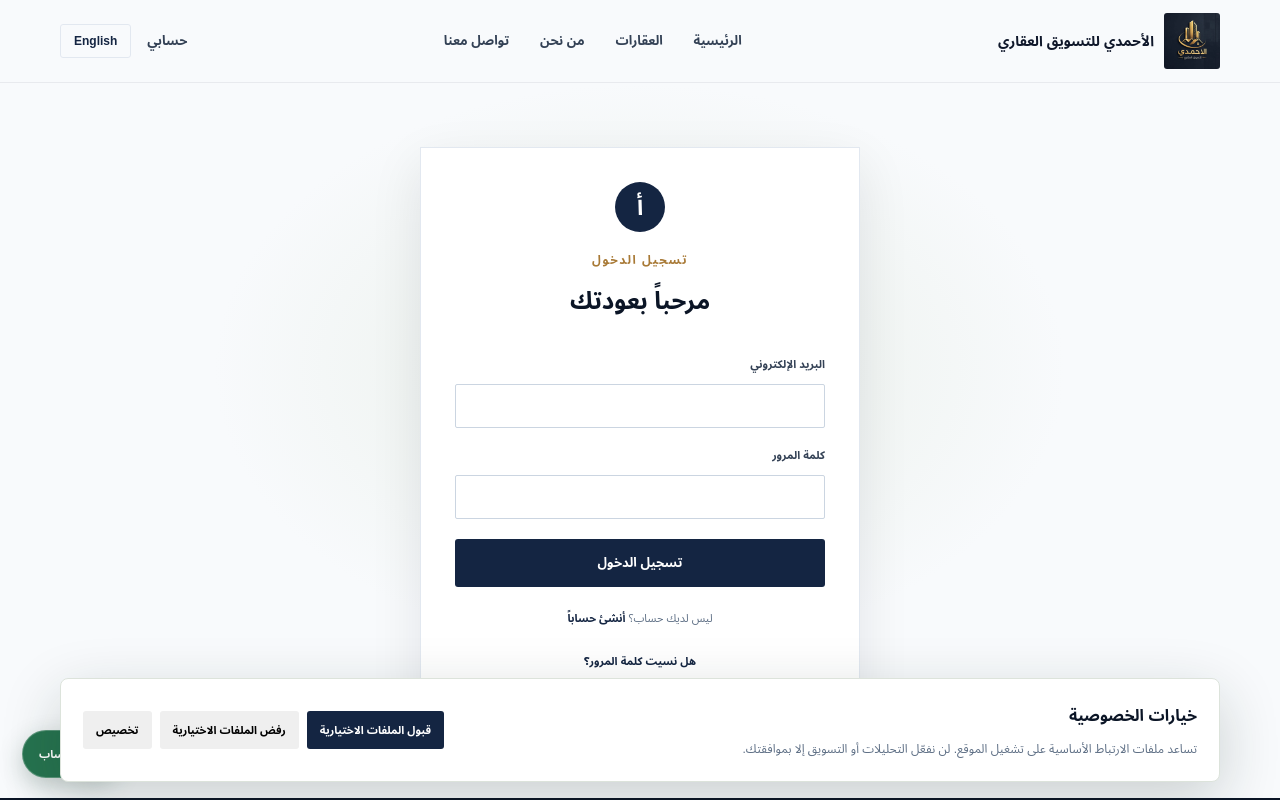
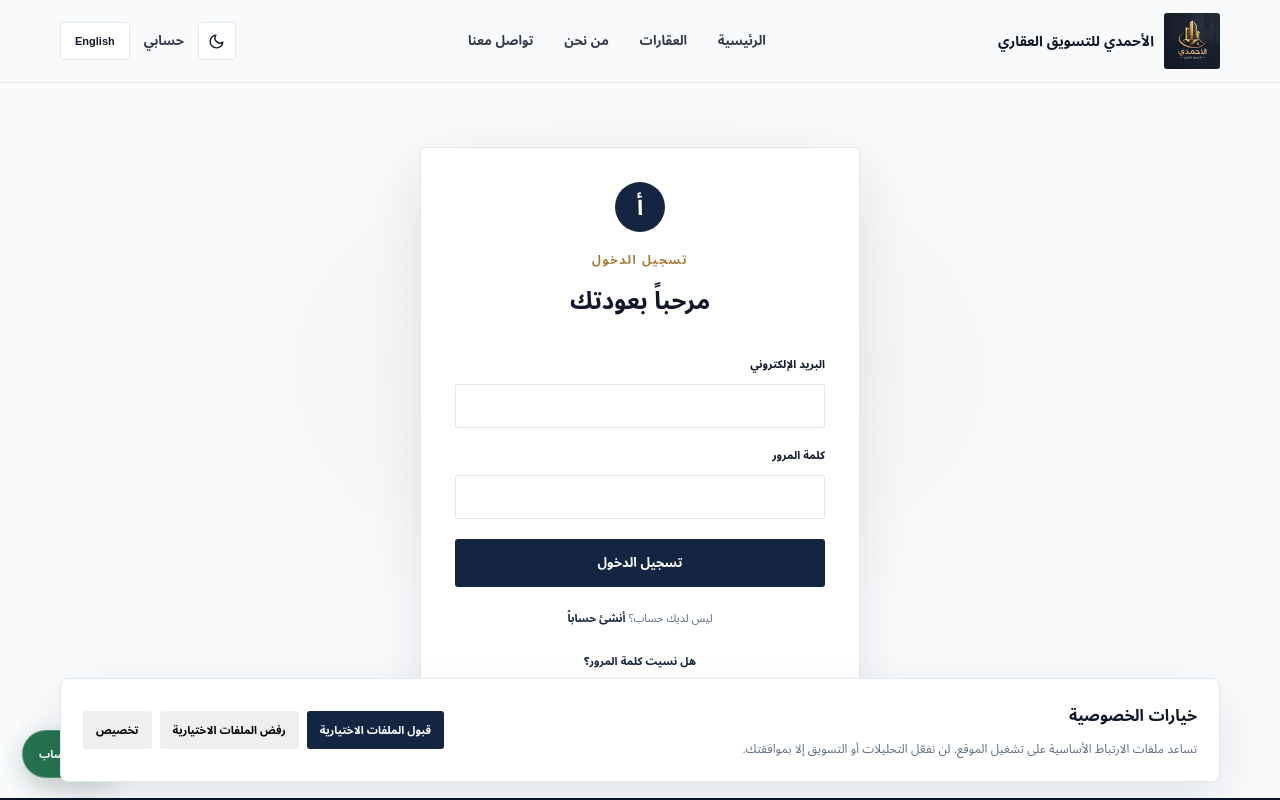
Before and after one commit to Maged6556/al-ahmadi-real-estate, a Next.js app in the folder apps/web/: page /ar/login in a window 1280 px wide. Shown: the top 800 px of the page. Built offline with nearby package versions, Linux system fonts and the light colour scheme; no server answers.

Commit message:
feat(web): add luxury dark mode with theme toggle and zero-FOUC support

```diff
--- a/apps/web/src/app/globals.css
+++ b/apps/web/src/app/globals.css
@@ -3,7 +3,8 @@
   --ink: #0f172a;
   --muted: #5e6f85;
   --paper: #f8fafc;
-  --white: #fff;
+  --white: #ffffff;
+  --surface-raised: #f1f5f9;
   --green: #142542;
   --green-dark: #0b1526;
   --green-soft: #edf3f9;
@@ -18,6 +19,44 @@
   text-rendering: optimizeLegibility;
 }
 
+[data-theme="dark"] {
+  color-scheme: dark;
+  --ink: #f8fafc;
+  --muted: #94a3b8;
+  --paper: #080d1a;
+  --white: #0f172a;
+  --surface-raised: #182338;
+  --green: #60a5fa;
+  --green-dark: #070d17;
+  --green-soft: #17253d;
+  --gold: #dfb15b;
+  --gold-light: #2a2318;
+  --gold-dark: #caa055;
+  --line: #1e293b;
+  --rose: #f87171;
+  --shadow: 0 18px 50px rgb(0 0 0 / 55%);
+}
+
+@media (prefers-color-scheme: dark) {
+  :root:not([data-theme="light"]) {
+    color-scheme: dark;
+    --ink: #f8fafc;
+    --muted: #94a3b8;
+    --paper: #080d1a;
+    --white: #0f172a;
+    --surface-raised: #182338;
+    --green: #60a5fa;
+    --green-dark: #070d17;
+    --green-soft: #17253d;
+    --gold: #dfb15b;
+    --gold-light: #2a2318;
+    --gold-dark: #caa055;
+    --line: #1e293b;
+    --rose: #f87171;
+    --shadow: 0 18px 50px rgb(0 0 0 / 55%);
+  }
+}
+
 * {
   box-sizing: border-box;
 }
@@ -31,6 +70,9 @@ body {
   min-height: 100vh;
   background: var(--paper);
   color: var(--ink);
+  transition:
+    background-color 200ms ease,
+    color 200ms ease;
 }
 
 button,
@@ -62,6 +104,14 @@ select:focus-visible {
 ::selection {
   background: #e2ecf7;
   color: var(--green-dark);
+}
+
+[data-theme="dark"] ::selection,
+@media (prefers-color-scheme: dark) {
+  :root:not([data-theme="light"]) ::selection {
+    background: #1e3a5f;
+    color: #fff;
+  }
 }
 
 .container {
@@ -92,6 +142,17 @@ select:focus-visible {
   border-bottom: 1px solid rgb(15 23 42 / 7%);
   background: rgb(248 250 252 / 92%);
   backdrop-filter: blur(16px);
+  transition:
+    background 180ms ease,
+    border-color 180ms ease;
+}
+
+[data-theme="dark"] .site-header,
+@media (prefers-color-scheme: dark) {
+  :root:not([data-theme="light"]) .site-header {
+    border-bottom: 1px solid rgb(255 255 255 / 8%);
+    background: rgb(8 13 26 / 92%);
+  }
 }
 
 .header-inner {
@@ -133,6 +194,7 @@ select:focus-visible {
 
 .brand-name {
   max-width: 190px;
+  color: var(--ink);
   font-size: 14px;
   font-weight: 700;
   line-height: 1.5;
@@ -147,28 +209,80 @@ select:focus-visible {
 
 .main-nav a,
 .header-login {
-  color: #334155;
+  color: var(--ink);
+  opacity: 0.85;
   font-size: 13px;
   font-weight: 600;
-  transition: color 160ms ease;
+  transition:
+    color 160ms ease,
+    opacity 160ms ease;
 }
 
 .main-nav a:hover,
 .header-login:hover {
   color: var(--gold);
+  opacity: 1;
 }
 
 .header-actions {
-  gap: 16px;
+  gap: 14px;
 }
 
 .locale-switch {
-  padding: 9px 13px;
+  display: inline-flex;
+  min-height: 38px;
+  align-items: center;
+  padding: 0 14px;
   border: 1px solid var(--line);
-  border-radius: 3px;
-  color: var(--green);
-  font-size: 12px;
+  border-radius: 4px;
+  background: var(--white);
+  color: var(--ink);
+  font-size: 11px;
   font-weight: 700;
+  transition:
+    background 160ms ease,
+    border-color 160ms ease,
+    color 160ms ease;
+}
+
+.locale-switch:hover {
+  border-color: var(--gold);
+  color: var(--gold);
+}
+
+.theme-toggle {
+  display: inline-flex;
+  align-items: center;
+  justify-content: center;
+  width: 38px;
+  height: 38px;
+  padding: 0;
+  border: 1px solid var(--line);
+  border-radius: 4px;
+  background: var(--white);
+  color: var(--ink);
+  cursor: pointer;
+  transition:
+    background 160ms ease,
+    border-color 160ms ease,
+    color 160ms ease,
+    transform 160ms ease;
+}
+
+.theme-toggle:hover {
+  border-color: var(--gold);
+  color: var(--gold);
+  transform: translateY(-1px);
+}
+
+.theme-toggle svg {
+  width: 17px;
+  height: 17px;
+  transition: transform 200ms ease;
+}
+
+.theme-toggle:hover svg {
+  transform: rotate(15deg);
 }
 
 .hero-section {
@@ -177,6 +291,16 @@ select:focus-visible {
   background:
     radial-gradient(ellipse at 12% 10%, rgb(200 150 80 / 14%), transparent 34%),
     linear-gradient(120deg, #edf3fa 0%, #f8fafc 58%, #f6f1e7 100%);
+  transition: background 200ms ease;
+}
+
+[data-theme="dark"] .hero-section,
+@media (prefers-color-scheme: dark) {
+  :root:not([data-theme="light"]) .hero-section {
+    background:
+      radial-gradient(ellipse at 12% 10%, rgb(200 150 80 / 16%), transparent 40%),
+      linear-gradient(120deg, #091220 0%, #080d1a 58%, #121929 100%);
+  }
 }
 
 .hero-layout {
@@ -483,8 +607,8 @@ p {
   padding: 22px;
   border: 1px solid var(--line);
   border-radius: 5px;
-  background: #fff;
-  color: var(--green-dark);
+  background: var(--white);
+  color: var(--ink);
   font-size: 14px;
   font-weight: 700;
   transition:
@@ -495,7 +619,7 @@ p {
 
 .category-card:hover {
   transform: translateY(-3px);
-  border-color: #cbd5e1;
+  border-color: var(--gold);
   box-shadow: var(--shadow);
 }
 
@@ -521,9 +645,9 @@ p {
 .listing-card {
   min-width: 0;
   overflow: hidden;
-  border: 1px solid rgb(15 23 42 / 8%);
+  border: 1px solid var(--line);
   border-radius: 6px;
-  background: white;
+  background: var(--white);
   transition:
     transform 180ms ease,
     box-shadow 180ms ease;
@@ -630,7 +754,7 @@ p {
 
 .listing-card-content h3 {
   margin: 11px 0 8px;
-  color: var(--green-dark);
+  color: var(--ink);
   font-size: 17px;
   line-height: 1.55;
 }
@@ -739,7 +863,7 @@ p {
 .filter-panel {
   padding: 22px;
   border: 1px solid var(--line);
-  background: white;
+  background: var(--white);
   transition: opacity 160ms ease;
 }
 
@@ -777,7 +901,7 @@ p {
 .auth-form label {
   display: grid;
   gap: 8px;
-  color: #334155;
+  color: var(--ink);
   font-size: 11px;
   font-weight: 700;
 }
@@ -791,7 +915,7 @@ p {
   top: 50%;
   inset-inline-start: 13px;
   transform: translateY(-50%);
-  color: #94a3b8;
+  color: var(--muted);
   font-size: 18px;
   pointer-events: none;
 }
@@ -801,9 +925,9 @@ p {
 .auth-form input {
   width: 100%;
   min-height: 44px;
-  border: 1px solid #cbd5e1;
+  border: 1px solid var(--line);
   border-radius: 2px;
-  background: #fff;
+  background: var(--white);
   color: var(--ink);
   font-size: 12px;
 }
@@ -824,8 +948,8 @@ p {
 }
 
 .filter-fields select:disabled {
-  background: #f1f5f9;
-  color: #94a3b8;
+  background: var(--surface-raised);
+  color: var(--muted);
 }
 
 .results-summary {
@@ -864,7 +988,7 @@ p {
 .pagination-link {
   padding: 10px 14px;
   border: 1px solid var(--line);
-  background: #fff;
+  background: var(--white);
   color: var(--green);
   font-weight: 700;
 }
@@ -951,7 +1075,7 @@ p {
   top: 20px;
   padding: 25px;
   border: 1px solid var(--line);
-  background: #fff;
+  background: var(--white);
 }
 
 .detail-badges {
@@ -967,13 +1091,13 @@ p {
 
 .detail-code {
   margin: 19px 0 5px;
-  color: #94a3b8;
+  color: var(--muted);
   font-size: 10px;
 }
 
 .detail-summary h1 {
   margin: 0;
-  color: var(--green-dark);
+  color: var(--ink);
   font-size: 25px;
   line-height: 1.5;
 }
@@ -996,8 +1120,8 @@ p {
 
 .detail-meta span {
   padding: 8px 10px;
-  background: #f1f5f9;
-  color: #475569;
+  background: var(--surface-raised);
+  color: var(--ink);
   font-size: 10px;
 }
 
@@ -1008,7 +1132,7 @@ p {
 
 .detail-contact-note {
   margin: 11px 0 0;
-  color: #64748b;
+  color: var(--muted);
   font-size: 10px;
   text-align: center;
 }
@@ -1023,7 +1147,7 @@ p {
 .detail-description {
   padding: 28px;
   border: 1px solid var(--line);
-  background: #fff;
+  background: var(--white);
 }
 
 .detail-description .eyebrow {
@@ -1032,13 +1156,13 @@ p {
 
 .detail-description h2 {
   margin: 0;
-  color: var(--green-dark);
+  color: var(--ink);
   font-size: 23px;
 }
 
 .description-copy {
   margin: 16px 0 0;
-  color: #475569;
+  color: var(--muted);
   font-size: 13px;
   line-height: 2;
   white-space: pre-line;
@@ -1053,7 +1177,7 @@ p {
 .detail-features h3,
 .location-card h3 {
   margin: 0;
-  color: var(--green-dark);
+  color: var(--ink);
   font-size: 16px;
 }
 
@@ -1070,7 +1194,7 @@ p {
   display: flex;
   align-items: start;
   gap: 9px;
-  color: #475569;
+  color: var(--muted);
   font-size: 12px;
   line-height: 1.7;
 }
@@ -1083,7 +1207,7 @@ p {
 .location-card {
   padding: 24px;
   border: 1px solid var(--line);
-  background: #fff;
+  background: var(--white);
 }
 
 .location-card .eyebrow {
@@ -1097,7 +1221,7 @@ p {
   margin-bottom: 18px;
   overflow: hidden;
   place-items: center;
-  background: #f1f5f9;
+  background: var(--surface-raised);
 }
 
 .location-circle {
@@ -1221,19 +1345,19 @@ p {
 
 .about-values article {
   padding: 24px;
-  border-top: 2px solid #c8b18d;
-  background: white;
+  border-top: 2px solid var(--gold);
+  background: var(--white);
 }
 
 .value-number {
-  color: #ad8b59;
+  color: var(--gold-dark);
   font-size: 12px;
   font-weight: 700;
 }
 
 .about-values h2 {
   margin: 16px 0 8px;
-  color: var(--green-dark);
+  color: var(--ink);
   font-size: 18px;
 }
 
@@ -1275,7 +1399,7 @@ p {
   align-items: center;
   gap: 20px;
   margin-top: 45px;
-  color: #b59a6b;
+  color: var(--gold);
   font-size: 26px;
 }
 
@@ -1284,9 +1408,9 @@ p {
   width: 72px;
   height: 72px;
   place-items: center;
-  border: 1px solid #d9ded4;
+  border: 1px solid var(--line);
   border-radius: 50%;
-  background: white;
+  background: var(--white);
   color: var(--green);
   font-size: 32px;
 }
@@ -1304,7 +1428,7 @@ p {
   gap: 17px;
   padding: 17px 20px;
   border: 1px solid var(--line);
-  background: white;
+  background: var(--white);
   transition:
     transform 160ms ease,
     box-shadow 160ms ease;
@@ -1316,8 +1440,8 @@ p {
 }
 
 .contact-option-primary {
-  border-color: #d9e5dc;
-  background: #f2f6f0;
+  border-color: var(--line);
+  background: var(--green-soft);
 }
 
 .contact-option-icon {
@@ -1326,8 +1450,8 @@ p {
   height: 46px;
   place-items: center;
   border-radius: 50%;
-  background: #fff;
-  color: #468361;
+  background: var(--white);
+  color: var(--gold);
   font-size: 20px;
 }
 
@@ -1337,17 +1461,17 @@ p {
 }
 
 .contact-option small {
-  color: #859189;
+  color: var(--muted);
   font-size: 10px;
 }
 
 .contact-option strong {
-  color: var(--green-dark);
+  color: var(--ink);
   font-size: 14px;
 }
 
 .contact-option-arrow {
-  color: #9b7a4c;
+  color: var(--gold);
 }
 
 .contact-response {
@@ -1365,7 +1489,7 @@ p {
   padding-inline: 24px;
   background: radial-gradient(
     ellipse at 50% 40%,
-    rgb(226 234 224 / 70%),
+    rgb(200 150 80 / 12%),
     transparent 47%
   );
 }
@@ -1374,7 +1498,7 @@ p {
   width: min(100%, 440px);
   padding: 34px;
   border: 1px solid var(--line);
-  background: white;
+  background: var(--white);
   box-shadow: var(--shadow);
 }
 
@@ -1397,7 +1521,7 @@ p {
 
 .auth-card-heading h1 {
   margin: 0;
-  color: var(--green-dark);
+  color: var(--ink);
   font-size: 24px;
 }
 
@@ -2002,7 +2126,7 @@ p {
   display: grid;
   min-height: 100vh;
   grid-template-columns: 252px minmax(0, 1fr);
-  background: #f1f5f9;
+  background: var(--paper);
   color: var(--ink);
 }
 
@@ -2138,7 +2262,7 @@ p {
   gap: 18px;
   padding: 12px clamp(22px, 4vw, 52px);
   border-bottom: 1px solid var(--line);
-  background: #fff;
+  background: var(--white);
 }
 
 .admin-topbar .eyebrow {
@@ -2216,8 +2340,8 @@ p {
 .admin-breakdown-card,
 .admin-quick-link,
 .admin-form-section {
-  border: 1px solid #e4e8e1;
-  background: #fff;
+  border: 1px solid var(--line);
+  background: var(--white);
 }
 
 .admin-stat-card {
@@ -2244,7 +2368,7 @@ p {
 }
 
 .admin-stat-card strong {
-  color: var(--green-dark);
+  color: var(--ink);
   font-size: 25px;
   font-variant-numeric: tabular-nums;
 }
@@ -2264,7 +2388,7 @@ p {
 .admin-quick-link h2,
 .admin-form-section h2 {
   margin: 0;
-  color: var(--green-dark);
+  color: var(--ink);
   font-size: 15px;
 }
 
@@ -2286,7 +2410,7 @@ p {
 }
 
 .admin-breakdown-label strong {
-  color: var(--green-dark);
+  color: var(--ink);
   font-variant-numeric: tabular-nums;
 }
 
@@ -2368,8 +2492,8 @@ p {
   align-items: center;
   gap: 10px;
   padding: 15px;
-  border: 1px solid #e4e8e1;
-  background: #fff;
+  border: 1px solid var(--line);
+  background: var(--white);
 }
 
 .admin-filters label {
@@ -2390,9 +2514,9 @@ p {
   width: 100%;
   min-height: 42px;
   padding: 9px 11px;
-  border: 1px solid #dfe4de;
+  border: 1px solid var(--line);
   border-radius: 2px;
-  background: #fff;
+  background: var(--white);
   color: var(--ink);
   font-size: 11px;
 }
@@ -2400,8 +2524,8 @@ p {
 .admin-table-wrap {
   width: 100%;
   overflow-x: auto;
-  border: 1px solid #e4e8e1;
-  background: #fff;
+  border: 1px solid var(--line);
+  background: var(--white);
 }
 
 .admin-table {
@@ -2413,28 +2537,28 @@ p {
 .admin-table th,
 .admin-table td {
   padding: 13px 14px;
-  border-bottom: 1px solid #edf0eb;
+  border-bottom: 1px solid var(--line);
   text-align: start;
   vertical-align: middle;
 }
 
 .admin-table th {
-  background: #f8f9f6;
-  color: #68776f;
+  background: var(--surface-raised);
+  color: var(--muted);
   font-size: 9px;
   font-weight: 700;
   white-space: nowrap;
 }
 
 .admin-table td {
-  color: #516159;
+  color: var(--ink);
   font-size: 10px;
 }
 
 .admin-table td strong {
   display: block;
   max-width: 220px;
-  color: var(--green-dark);
+  color: var(--ink);
   font-size: 11px;
   line-height: 1.55;
 }
@@ -2676,7 +2800,7 @@ p {
   justify-content: space-around;
   gap: 5px;
   padding: 4px 7px;
-  background: #fff;
+  background: var(--white);
 }
 
 .admin-audit-table {
@@ -2863,7 +2987,7 @@ p {
 .account-form label {
   display: grid;
   gap: 8px;
-  color: #52635e;
+  color: var(--ink);
   font-size: 12px;
   font-weight: 700;
 }
@@ -2873,9 +2997,9 @@ p {
   width: 100%;
   min-height: 44px;
   padding: 0 12px;
-  border: 1px solid #dfe4de;
+  border: 1px solid var(--line);
   border-radius: 2px;
-  background: white;
+  background: var(--white);
   color: var(--ink);
 }
 
@@ -2912,13 +3036,13 @@ p {
 
 .legal-page h1 {
   margin: 0 0 22px;
-  color: var(--green-dark);
+  color: var(--ink);
   font-size: clamp(30px, 4vw, 44px);
 }
 
 .legal-page > p:not(.eyebrow) {
   margin: 14px 0;
-  color: #4c5c57;
+  color: var(--muted);
   font-size: 14px;
   line-height: 2;
 }
@@ -2926,8 +3050,8 @@ p {
 .legal-page .legal-template {
   padding: 14px 18px;
   border-inline-start: 3px solid var(--gold);
-  background: #f3efe6;
-  color: #664f2e;
+  background: var(--surface-raised);
+  color: var(--ink);
   font-weight: 700;
 }
 
@@ -2941,15 +3065,15 @@ p {
   align-items: center;
   gap: 14px 24px;
   padding: 20px 22px;
-  border: 1px solid #dce3db;
+  border: 1px solid var(--line);
   border-radius: 8px;
-  background: #fff;
-  box-shadow: 0 18px 60px rgb(20 40 35 / 20%);
+  background: var(--white);
+  box-shadow: var(--shadow);
 }
 
 .cookie-consent-copy h2 {
   margin: 0 0 6px;
-  color: var(--green-dark);
+  color: var(--ink);
   font-size: 16px;
 }
 
@@ -3090,21 +3214,21 @@ p {
   align-items: center;
   gap: 12px;
   padding: 12px 15px;
-  border: 1px solid #e4e8e1;
-  background: #fff;
+  border: 1px solid var(--line);
+  background: var(--white);
 }
 
 .admin-bulk-actions strong {
   margin-inline-end: auto;
-  color: var(--green-dark);
+  color: var(--ink);
   font-size: 11px;
 }
 
 .admin-bulk-actions select {
   min-height: 34px;
   padding: 5px 9px;
-  border: 1px solid #dfe4de;
-  background: #fff;
+  border: 1px solid var(--line);
+  background: var(--white);
   color: var(--ink);
   font-size: 10px;
 }
--- a/apps/web/src/components/admin-gate.tsx
+++ b/apps/web/src/components/admin-gate.tsx
@@ -7,6 +7,7 @@ import { createContext, useContext } from "react";
 import type { Locale } from "@al-ahmadi/shared";
 import { AdminApiError, adminRequest, type AdminUser } from "../lib/admin-api";
 import { getMessages, localizedPath } from "../lib/i18n";
+import { ThemeToggle } from "./theme-toggle";
 
 const AdminUserContext = createContext<AdminUser | null>(null);
 
@@ -149,6 +150,7 @@ export function AdminGate({
               <strong>{user.name || user.email}</strong>
             </div>
             <div className="admin-top-actions">
+              <ThemeToggle locale={locale} />
               <Link href={`/${locale}`} className="admin-public-link">
                 {messages.admin.viewSite}
               </Link>
--- a/apps/web/src/components/site-header.tsx
+++ b/apps/web/src/components/site-header.tsx
@@ -7,6 +7,7 @@ import { useEffect, useState } from "react";
 import type { Locale } from "@al-ahmadi/shared";
 import { adminRequest } from "../lib/admin-api";
 import { getMessages, localizedPath } from "../lib/i18n";
+import { ThemeToggle } from "./theme-toggle";
 
 export function SiteHeader({ locale }: { locale: Locale }) {
   const pathname = usePathname();
@@ -66,6 +67,7 @@ export function SiteHeader({ locale }: { locale: Locale }) {
           <Link href={`/${locale}/contact`}>{messages.nav.contact}</Link>
         </nav>
         <div className="header-actions">
+          <ThemeToggle locale={locale} />
           <Link
             href={`/${locale}/${
               account
--- /dev/null
+++ b/apps/web/src/components/theme-toggle.tsx
@@ -0,0 +1,100 @@
+"use client";
+
+import { useEffect, useState } from "react";
+import type { Locale } from "@al-ahmadi/shared";
+
+interface ThemeToggleProps {
+  locale: Locale;
+  className?: string;
+}
+
+export function ThemeToggle({ locale, className = "" }: ThemeToggleProps) {
+  const [theme, setTheme] = useState<"light" | "dark">("light");
+  const [mounted, setMounted] = useState(false);
+
+  useEffect(() => {
+    setMounted(true);
+    const saved = localStorage.getItem("theme");
+    if (saved === "dark" || saved === "light") {
+      setTheme(saved);
+      document.documentElement.setAttribute("data-theme", saved);
+    } else {
+      const prefersDark = window.matchMedia("(prefers-color-scheme: dark)").matches;
+      const initial = prefersDark ? "dark" : "light";
+      setTheme(initial);
+      document.documentElement.setAttribute("data-theme", initial);
+    }
+  }, []);
+
+  function toggleTheme() {
+    const nextTheme = theme === "dark" ? "light" : "dark";
+    setTheme(nextTheme);
+    document.documentElement.setAttribute("data-theme", nextTheme);
+    try {
+      localStorage.setItem("theme", nextTheme);
+    } catch {
+      // Storage access may be restricted
+    }
+  }
+
+  const isDark = theme === "dark";
+  const title =
+    locale === "ar"
+      ? isDark
+        ? "التبديل إلى الوضع الفاتح"
+        : "التبديل إلى الوضع الداكن"
+      : isDark
+        ? "Switch to light mode"
+        : "Switch to dark mode";
+
+  return (
+    <button
+      type="button"
+      className={`theme-toggle ${className}`.trim()}
+      onClick={toggleTheme}
+      aria-label={title}
+      title={title}
+      aria-pressed={isDark}
+    >
+      {mounted && isDark ? (
+        // Sun icon for switching back to light
+        <svg
+          width="18"
+          height="18"
+          viewBox="0 0 24 24"
+          fill="none"
+          stroke="currentColor"
+          strokeWidth="2"
+          strokeLinecap="round"
+          strokeLinejoin="round"
+          aria-hidden="true"
+        >
+          <circle cx="12" cy="12" r="5" />
+          <line x1="12" y1="1" x2="12" y2="3" />
+          <line x1="12" y1="21" x2="12" y2="23" />
+          <line x1="4.22" y1="4.22" x2="5.64" y2="5.64" />
+          <line x1="18.36" y1="18.36" x2="19.78" y2="19.78" />
+          <line x1="1" y1="12" x2="3" y2="12" />
+          <line x1="21" y1="12" x2="23" y2="12" />
+          <line x1="4.22" y1="19.78" x2="5.64" y2="18.36" />
+          <line x1="18.36" y1="5.64" x2="19.78" y2="4.22" />
+        </svg>
+      ) : (
+        // Moon icon for switching to dark
+        <svg
+          width="18"
+          height="18"
+          viewBox="0 0 24 24"
+          fill="none"
+          stroke="currentColor"
+          strokeWidth="2"
+          strokeLinecap="round"
+          strokeLinejoin="round"
+          aria-hidden="true"
+        >
+          <path d="M21 12.79A9 9 0 1 1 11.21 3 7 7 0 0 0 21 12.79z" />
+        </svg>
+      )}
+    </button>
+  );
+}
--- a/apps/web/src/messages/ar.json
+++ b/apps/web/src/messages/ar.json
@@ -1,5 +1,10 @@
 {
   "brand": "الأحمدي للتسويق العقاري",
+  "theme": {
+    "toggle": "تبديل المظهر",
+    "light": "الوضع الفاتح",
+    "dark": "الوضع الداكن"
+  },
   "nav": {
     "home": "الرئيسية",
     "listings": "العقارات",
--- a/apps/web/src/messages/en.json
+++ b/apps/web/src/messages/en.json
@@ -1,5 +1,10 @@
 {
   "brand": "Al-ahmadi Real Estate Marketing",
+  "theme": {
+    "toggle": "Toggle theme",
+    "light": "Light mode",
+    "dark": "Dark mode"
+  },
   "nav": {
     "home": "Home",
     "listings": "Properties",
```
Also changed, not shown: apps/web/src/app/[locale]/layout.tsx (+8 -1 lines).
